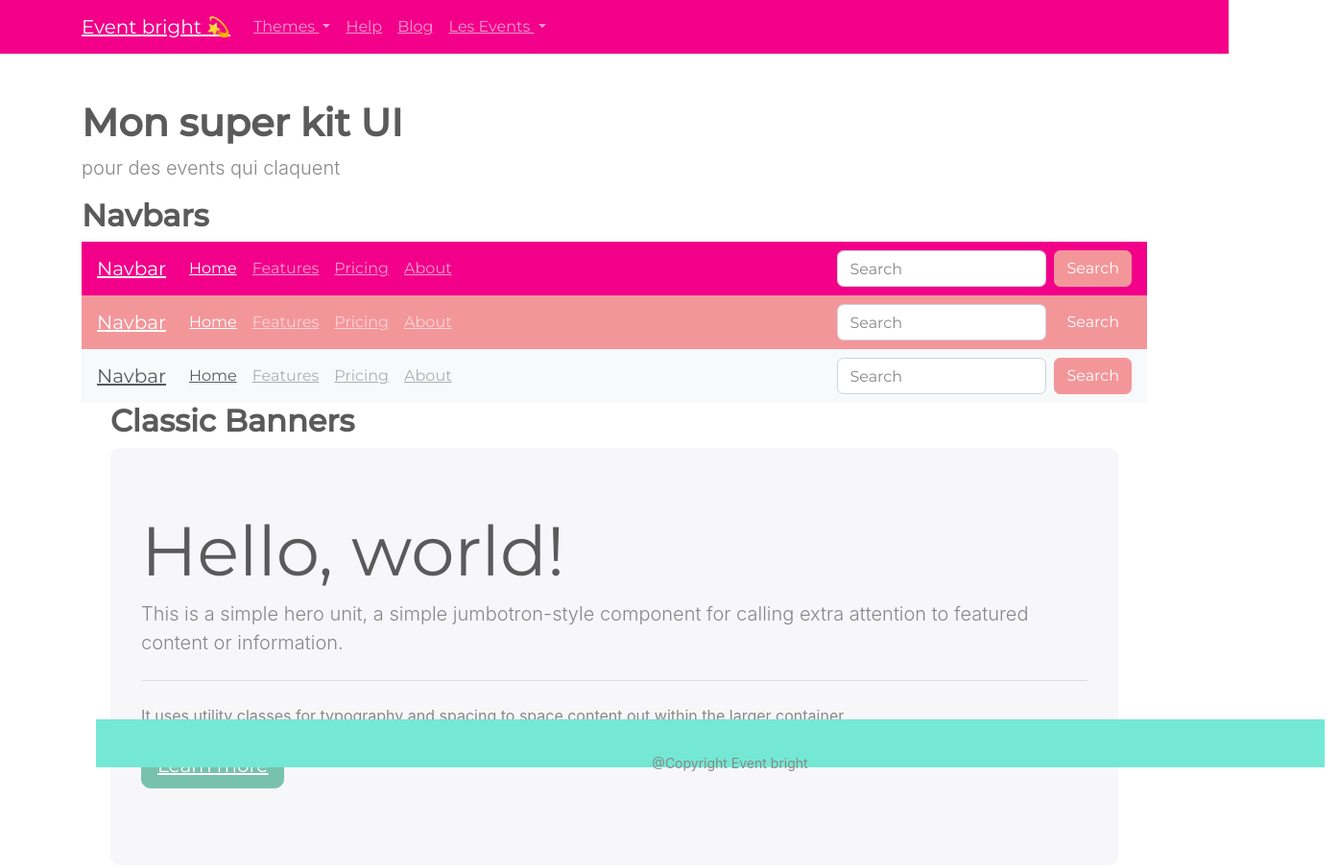
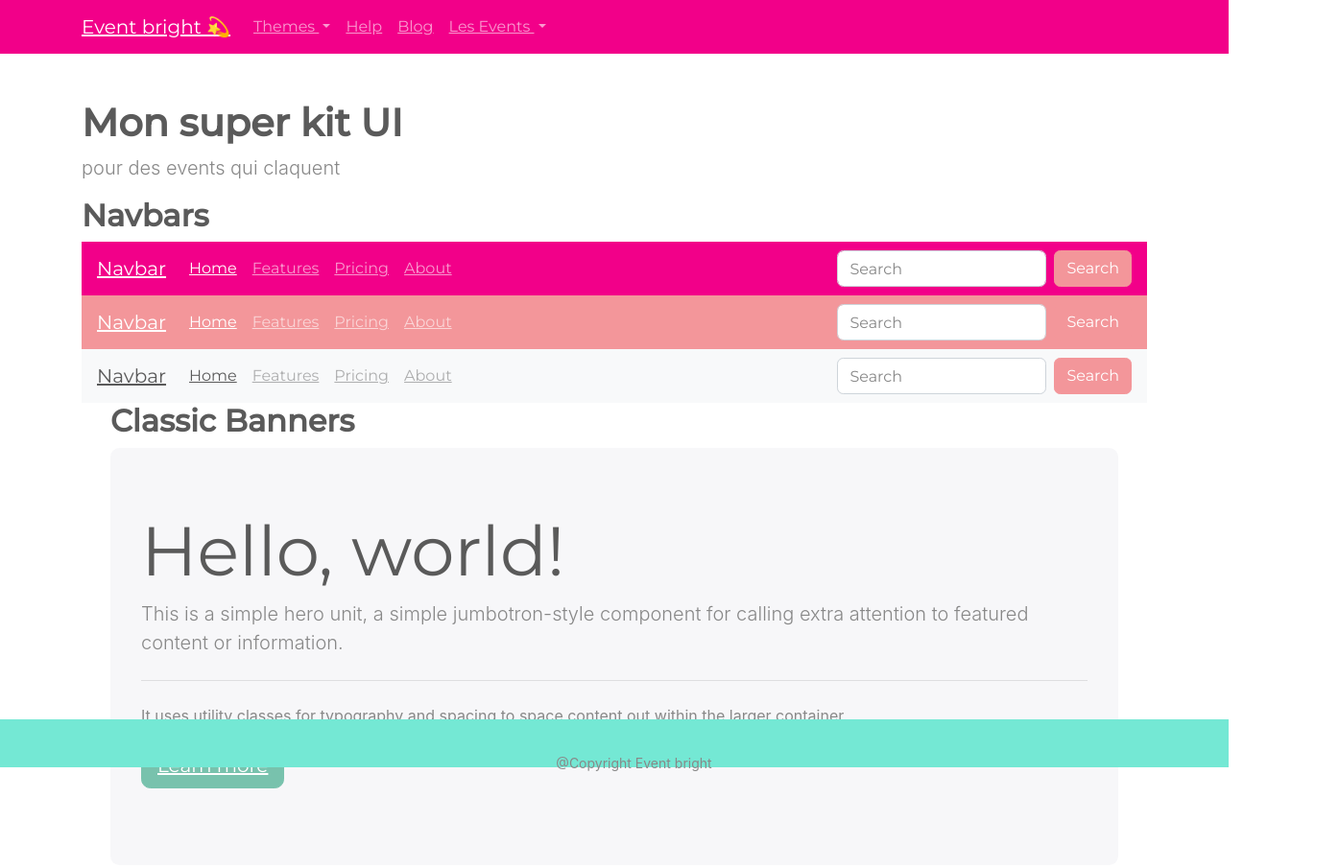
Before and after one commit to Laramarey/THP_S8_J1_Kit_UI, a plain HTML site: page index.html in a window 1280 px wide. Shown: the top 905 px of the page at 96% size, 1395 px wide, since content can reach past the window. Drawn offline with Linux system fonts and the light colour scheme.

Commit message:
Update style.css

```diff
--- a/style.css
+++ b/style.css
@@ -79,13 +79,13 @@ a {
 footer {
 	background: #74e8d4;
 	color: #ffffff;
-	position: absolute;
+	position: fixed;
 	bottom: 0;
 	font-size: 14px;
 	text-align: center;
 	width: 100%;
 	line-height: 60px;
 	height:50px;
-
-
+	left: 0;
+	text-align: center;
 }
```
